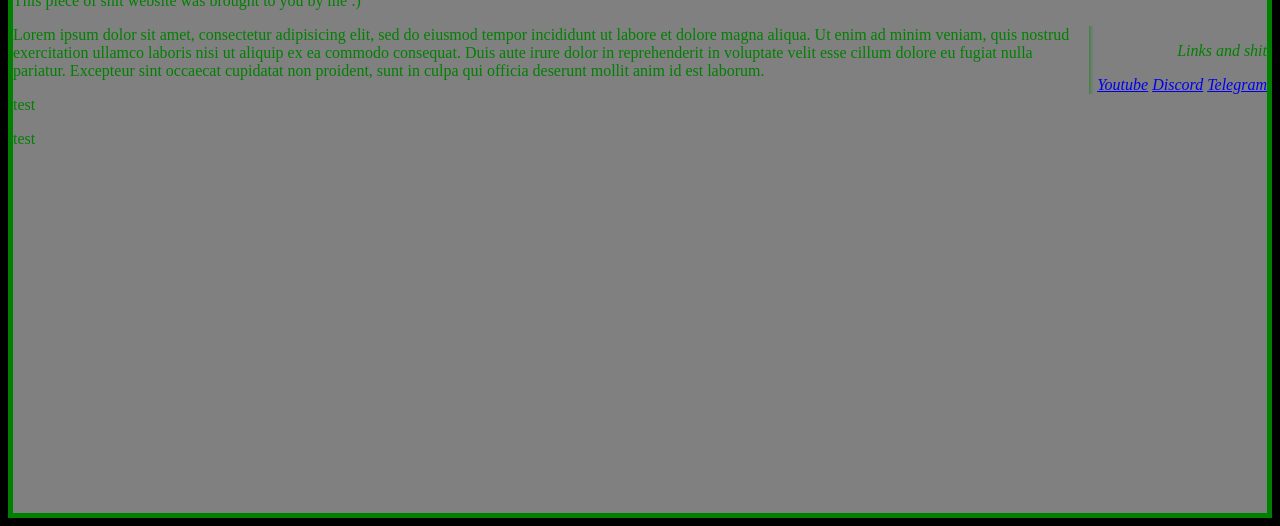
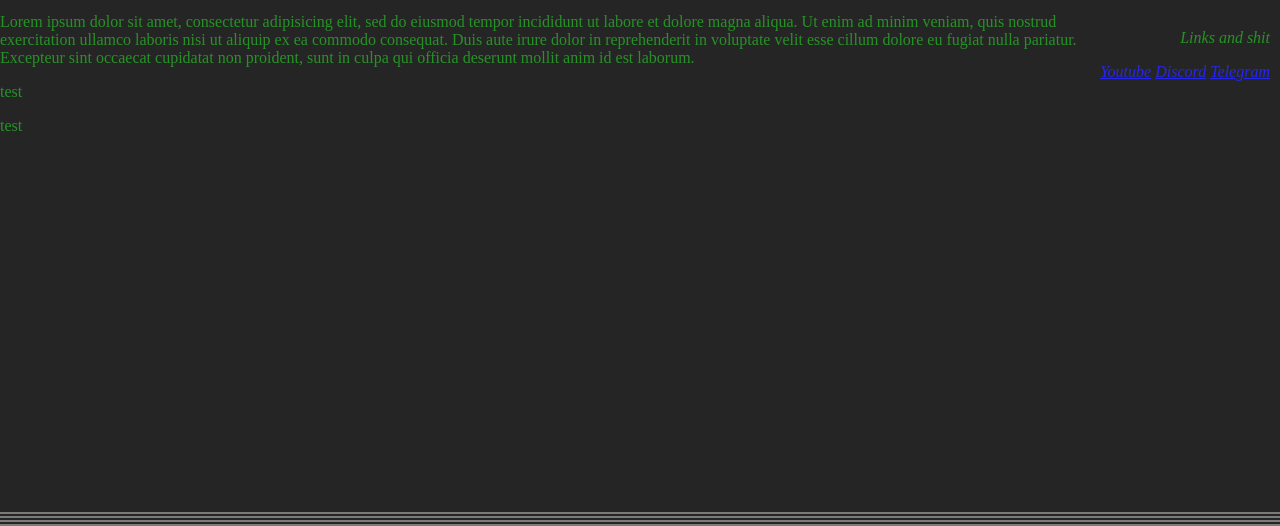
Before and after one commit to AnonDel/Anondel.github.io, a plain HTML site: page index.html in a window 1280 px wide. Shown: the part 274-800 px from the top of the page. Drawn offline with Linux system fonts and the light colour scheme.

Commit message:
made scanline glitch

```diff
--- a/styles/style.css
+++ b/styles/style.css
@@ -1,21 +1,32 @@
 html {
-	background-color: black
+	background-image: url(scanlines.png);
+	opacity: 0.85;
+}
+body{
+	margin:0;
+	background-color: black;
+}
+head{
+	background-color: black;
 }
 p {
 	color: green;
+	opacity: 60;
 }
-body {
-	background-color: gray;
-	border: 5px solid green;
+article {
+	margin-top: 70px;
+	background:black;
 }
 aside {
+	background-color: black;
 	size: 80%;
 	padding-left: .5rem;
-	margin-left: .5rem;
+	margin-right: 10px;
     float: right;
-    box-shadow: inset 5px 0 5px -5px green;
+    box-shadow: inset 0px 1px 10px 0px black;
     font-style: italic;
 	color: green;
+	opacity: 60;
 }
 link {
 	color: green;
```
